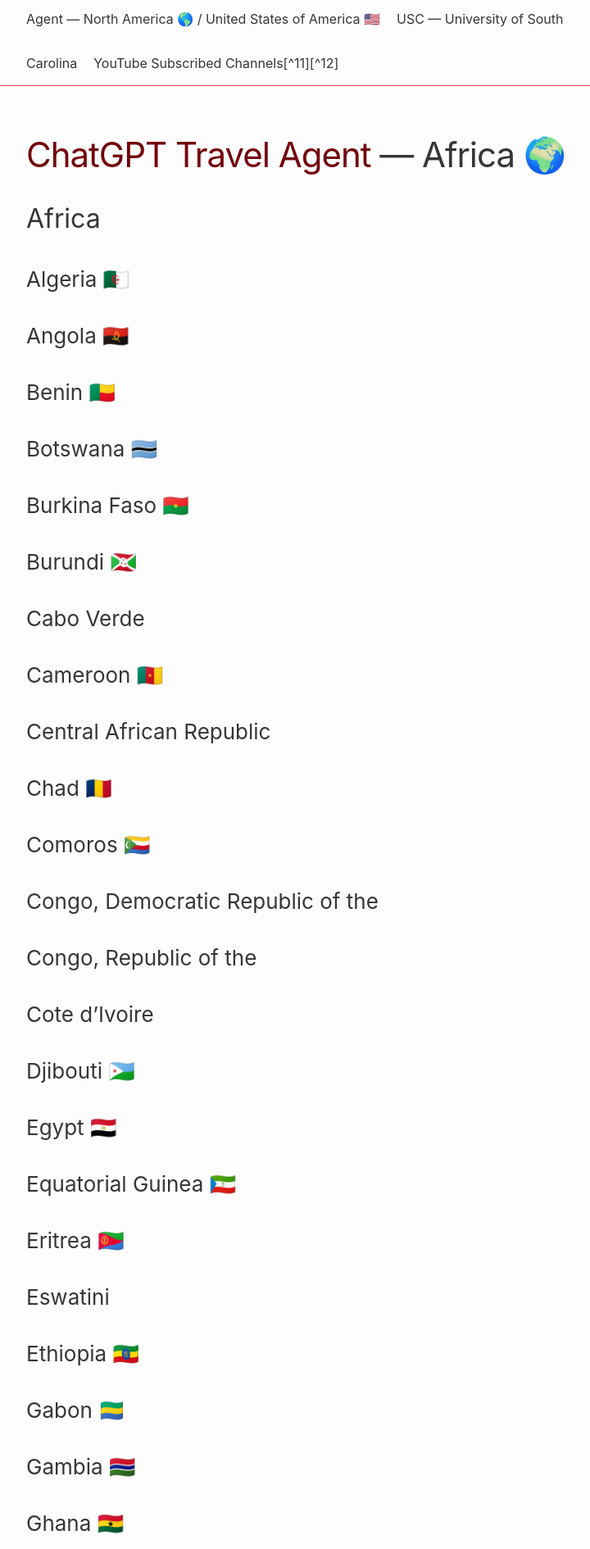
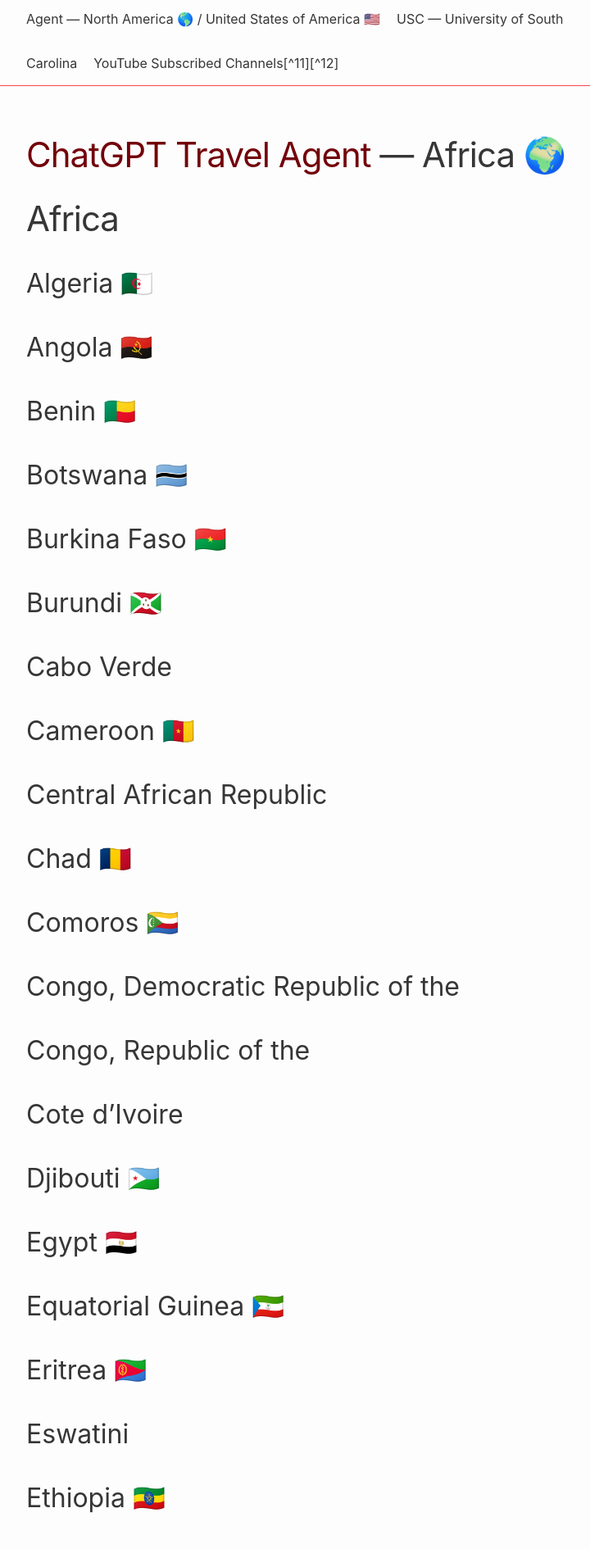
Before and after one commit to RalphHightower/RalphHightower, a Jekyll site: the page built from TravelAgentChatGPT/TravelAgentAfricaChatGPT.md, in a window 1280 px wide. Shown: the part 1035-2925 px from the top of the page at 82% size, without its empty margins (238-958 px from the left). Built offline with Jekyll 4.4.1, drawn with Linux system fonts in a browser that asks for light colours; our own code applies the rules of GitHub Pages for plain Markdown files.

Commit message:
[docs](doc): add continents, increase country level

```diff
--- a/TravelAgentChatGPT/TravelAgentAfricaChatGPT.md
+++ b/TravelAgentChatGPT/TravelAgentAfricaChatGPT.md
@@ -1,56 +1,56 @@
 # [ChatGPT Travel Agent](https://chat.openai.com/) — Africa 🌍
-## Africa
-### Algeria 🇩🇿
-### Angola 🇦🇴
-### Benin 🇧🇯
-### Botswana 🇧🇼
-### Burkina Faso 🇧🇫
-### Burundi 🇧🇮
-### Cabo Verde
-### Cameroon 🇨🇲
-### Central African Republic
-### Chad 🇹🇩
-### Comoros 🇰🇲
-### Congo, Democratic Republic of the
-### Congo, Republic of the
-### Cote d'Ivoire
-### Djibouti 🇩🇯
-### Egypt 🇪🇬
-### Equatorial Guinea 🇬🇶
-### Eritrea 🇪🇷
-### Eswatini
-### Ethiopia 🇪🇹
-### Gabon 🇬🇦
-### Gambia 🇬🇲
-### Ghana 🇬🇭
-### Guinea 🇬🇳
-### Guinea-Bissau
+# Africa
+## Algeria 🇩🇿
+## Angola 🇦🇴
+## Benin 🇧🇯
+## Botswana 🇧🇼
+## Burkina Faso 🇧🇫
+## Burundi 🇧🇮
+## Cabo Verde
+## Cameroon 🇨🇲
+## Central African Republic
+## Chad 🇹🇩
+## Comoros 🇰🇲
+## Congo, Democratic Republic of the
+## Congo, Republic of the
+## Cote d'Ivoire
+## Djibouti 🇩🇯
+## Egypt 🇪🇬
+## Equatorial Guinea 🇬🇶
+## Eritrea 🇪🇷
+## Eswatini
+## Ethiopia 🇪🇹
+## Gabon 🇬🇦
+## Gambia 🇬🇲
+## Ghana 🇬🇭
+## Guinea 🇬🇳
+## Guinea-Bissau
 ### Kenya 🇰🇪
-### Lesotho 🇱🇸
-### Liberia 🇱🇷
-### Libya 🇱🇾
-### Madagascar 🇲🇬
-### Malawi 🇲🇼
-### Mali 🇲🇱
-### Mauritania 🇲🇷
-### Mauritius 🇲🇺
-### Morocco 🇲🇦
-### Mozambique 🇲🇿
-### Namibia 🇳🇦
-### Niger 🇳🇪
-### Nigeria 🇳🇬
-### Rwanda
-### Sao Tome and Principe
-### Senegal 🇸🇳
-### Seychelles
-### Sierra Leone 🇸🇱
-### Somalia 🇸🇴
-### South Africa 🇿🇦
-### South Sudan 🇸🇸
-### Sudan 🇸🇩
-### Tanzania 🇹🇿
-### Togo 🇹🇬
-### Tunisia 🇹🇳
-### Uganda 🇺🇬
-### Zambia 🇿🇲
-### Zimbabwe 🇿🇼
+## Lesotho 🇱🇸
+## Liberia 🇱🇷
+## Libya 🇱🇾
+## Madagascar 🇲🇬
+## Malawi 🇲🇼
+## Mali 🇲🇱
+## Mauritania 🇲🇷
+## Mauritius 🇲🇺
+## Morocco 🇲🇦
+## Mozambique 🇲🇿
+## Namibia 🇳🇦
+## Niger 🇳🇪
+## Nigeria 🇳🇬
+## Rwanda
+## Sao Tome and Principe
+## Senegal 🇸🇳
+## Seychelles
+## Sierra Leone 🇸🇱
+## Somalia 🇸🇴
+## South Africa 🇿🇦
+## South Sudan 🇸🇸
+## Sudan 🇸🇩
+## Tanzania 🇹🇿
+## Togo 🇹🇬
+## Tunisia 🇹🇳
+## Uganda 🇺🇬
+## Zambia 🇿🇲
+## Zimbabwe 🇿🇼
```
